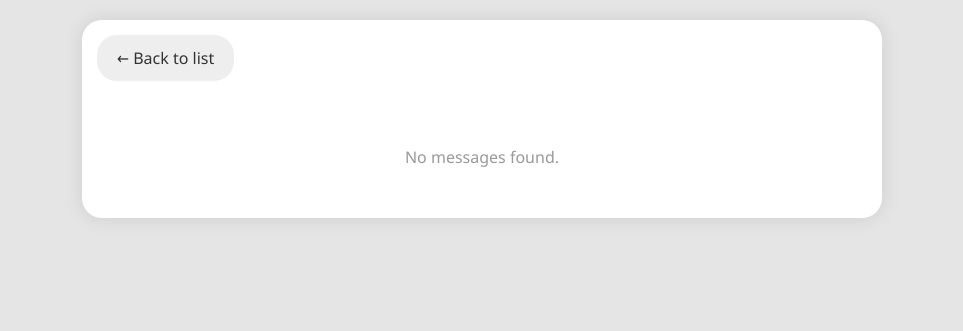
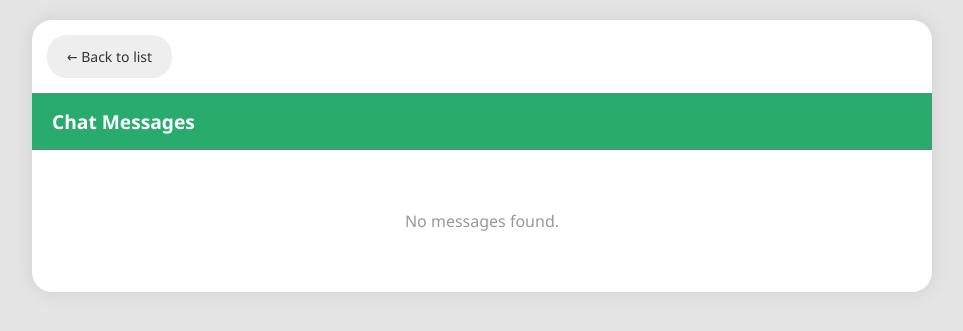
Before and after one commit to 0xAbolfazl/Offline-Telegram, a Flask app: page /chat/1 in a window 1280 px wide. Shown: the top 331 px of the page, without its empty margins (158-1121 px from the left). Run offline with Flask 3, Linux system fonts and the light colour scheme; data that the repository does not hold is empty.

Commit message:
Some changes in appearance

```diff
--- a/app.py
+++ b/app.py
@@ -1,5 +1,5 @@
 from flask import Flask, render_template
-from db import init_db, get_all_chats, get_messages
+from db import init_db, get_all_chats, get_messages, get_my_name
 from crypto_utils import ensure_db_decrypted
 import os
 import shutil
@@ -35,7 +35,8 @@ def index():
 @app.route('/chat/<int:chat_id>')
 def view_chat(chat_id):
     messages = get_messages(chat_id, limit=200)
-    return render_template('chat.html', messages=messages, chat_id=chat_id)
+    my_name = get_my_name()
+    return render_template('chat.html', messages=messages, my_name=my_name, chat_id=chat_id)
 
 if __name__ == '__main__':
     prepare_database()
--- a/db.py
+++ b/db.py
@@ -18,6 +18,8 @@ def init_db():
                 chat_id INTEGER,
                 message_id INTEGER,
                 sender_name TEXT,
+                sender_id INTEGER,
+                is_self INTEGER,
                 date TEXT,
                 text TEXT,
                 UNIQUE(chat_id, message_id)
@@ -32,13 +34,13 @@ def save_chat(chat_id, title):
             VALUES (?, ?, datetime('now'))
         ''', (chat_id, title))
 
-def save_message(chat_id, msg_id, sender_name, date, text):
+def save_message(chat_id, msg_id, sender_name, sender_id, is_self, date, text):
     with sqlite3.connect(DB_PATH) as conn:
         try:
             conn.execute('''
-                INSERT INTO messages (chat_id, message_id, sender_name, date, text)
-                VALUES (?, ?, ?, ?, ?)
-            ''', (chat_id, msg_id, sender_name, date, text))
+                INSERT INTO messages (chat_id, message_id, sender_name, sender_id, is_self, date, text)
+                VALUES (?, ?, ?, ?, ?, ?, ?)
+            ''', (chat_id, msg_id, sender_name, sender_id, is_self, date, text))
             conn.commit()
         except sqlite3.IntegrityError:
             pass
@@ -48,11 +50,21 @@ def get_all_chats():
         cur = conn.execute('SELECT chat_id, title FROM chats ORDER BY last_fetch DESC')
         return cur.fetchall()
 
-def get_messages(chat_id, limit=100):
+def get_messages(chat_id, limit=200):
     with sqlite3.connect(DB_PATH) as conn:
         cur = conn.execute('''
-            SELECT sender_name, date, text FROM messages
+            SELECT sender_name, is_self, date, text FROM messages
             WHERE chat_id = ?
-            ORDER BY date DESC LIMIT ?
+            ORDER BY date ASC
+            LIMIT ?
         ''', (chat_id, limit))
-        return cur.fetchall()[::-1]  # oldest first
+        return cur.fetchall()
+
+def get_my_name():
+    with sqlite3.connect(DB_PATH) as conn:
+        cur = conn.execute('''
+            SELECT DISTINCT sender_name FROM messages
+            WHERE is_self = 1 LIMIT 1
+        ''')
+        result = cur.fetchone()
+        return result[0] if result else "Me"
--- a/static/style.css
+++ b/static/style.css
@@ -5,12 +5,22 @@ body {
     padding: 20px;
 }
 .container {
-    max-width: 800px;
+    max-width: 900px;
     margin: auto;
     background: white;
     border-radius: 20px;
     box-shadow: 0 0 20px rgba(0,0,0,0.1);
     overflow: hidden;
+}
+.chat-header {
+    background: #2aab6e;
+    color: white;
+    padding: 15px 20px;
+    margin: 0;
+}
+.chat-header h2 {
+    margin: 0;
+    font-size: 1.2rem;
 }
 h1 {
     background: #2aab6e;
@@ -45,34 +55,72 @@ h1 {
     color: #333;
     margin: 15px;
     border-radius: 20px;
+    font-size: 14px;
+}
+.back:hover {
+    background: #ddd;
 }
 .messages {
-    padding: 10px;
+    padding: 20px;
+    display: flex;
+    flex-direction: column;
+    gap: 12px;
+    max-height: 70vh;
+    overflow-y: auto;
 }
-.message {
-    background: #f1f1f1;
+.message-wrapper {
+    display: flex;
+    width: 100%;
+}
+.message-wrapper.self {
+    justify-content: flex-end;
+}
+.message-wrapper.other {
+    justify-content: flex-start;
+}
+.message-bubble {
+    max-width: 70%;
+    padding: 10px 15px;
     border-radius: 18px;
-    padding: 12px 16px;
-    margin-bottom: 12px;
-    max-width: 85%;
     word-wrap: break-word;
+    position: relative;
 }
-.sender {
+.message-wrapper.self .message-bubble {
+    background: #0084ff;
+    color: white;
+    border-bottom-right-radius: 4px;
+}
+.message-wrapper.other .message-bubble {
+    background: #e4e6eb;
+    color: #111;
+    border-bottom-left-radius: 4px;
+}
+.sender-name {
+    font-size: 0.75rem;
     font-weight: bold;
-    color: #2aab6e;
-    font-size: 0.9rem;
     margin-bottom: 5px;
 }
-.text {
-    font-size: 1rem;
+.message-wrapper.self .sender-name {
+    color: #cce4ff;
+}
+.message-wrapper.other .sender-name {
+    color: #65676b;
+}
+.message-text {
+    font-size: 0.95rem;
     line-height: 1.4;
-    color: #111;
+    margin-bottom: 5px;
 }
-.date {
-    font-size: 0.7rem;
-    color: #999;
-    text-align: left;
-    margin-top: 8px;
+.message-date {
+    font-size: 0.65rem;
+    opacity: 0.7;
+    text-align: right;
+}
+.message-wrapper.self .message-date {
+    color: #cce4ff;
+}
+.message-wrapper.other .message-date {
+    color: #65676b;
 }
 .empty {
     text-align: center;
--- a/templates/chat.html
+++ b/templates/chat.html
@@ -2,18 +2,23 @@
 <html lang="en">
 <head>
     <meta charset="UTF-8">
-    <title>Messages</title>
+    <title>Messages - Chat {{ chat_id }}</title>
     <link rel="stylesheet" href="/static/style.css">
 </head>
 <body>
     <div class="container">
         <a href="/" class="back">← Back to list</a>
+        <div class="chat-header">
+            <h2>Chat Messages</h2>
+        </div>
         <div class="messages">
-            {% for sender, date, text in messages %}
-            <div class="message">
-                <div class="sender">{{ sender }}</div>
-                <div class="text">{{ text | safe }}</div>
-                <div class="date">{{ date[:19] }}</div>
+            {% for sender_name, is_self, date, text in messages %}
+            <div class="message-wrapper {% if is_self %}self{% else %}other{% endif %}">
+                <div class="message-bubble">
+                    <div class="sender-name">{{ sender_name }}</div>
+                    <div class="message-text">{{ text | safe }}</div>
+                    <div class="message-date">{{ date[:19] }}</div>
+                </div>
             </div>
             {% else %}
             <div class="empty">No messages found.</div>
```
Also changed, not shown: fetch_messages.py (+13 -17 lines), 1 other file.
